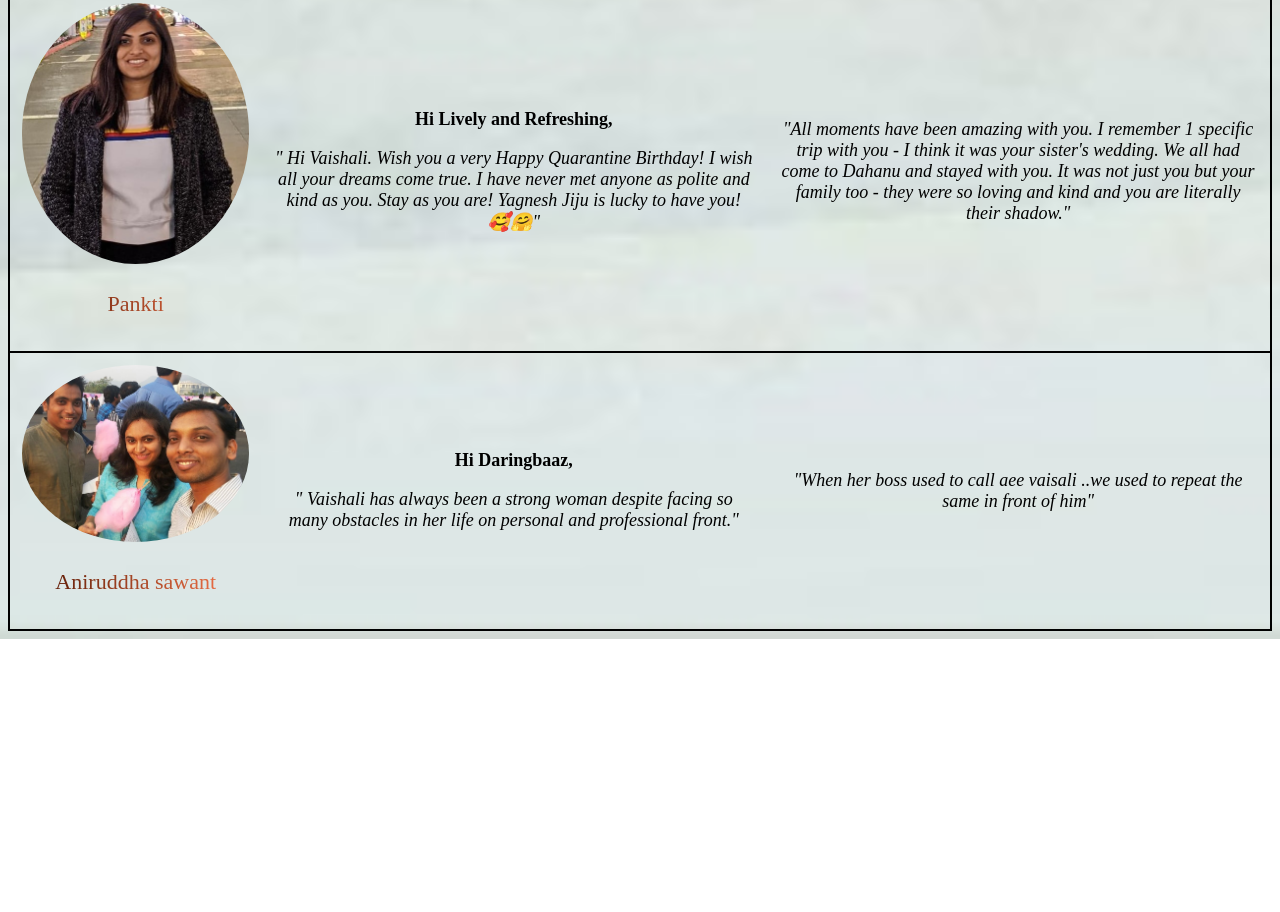
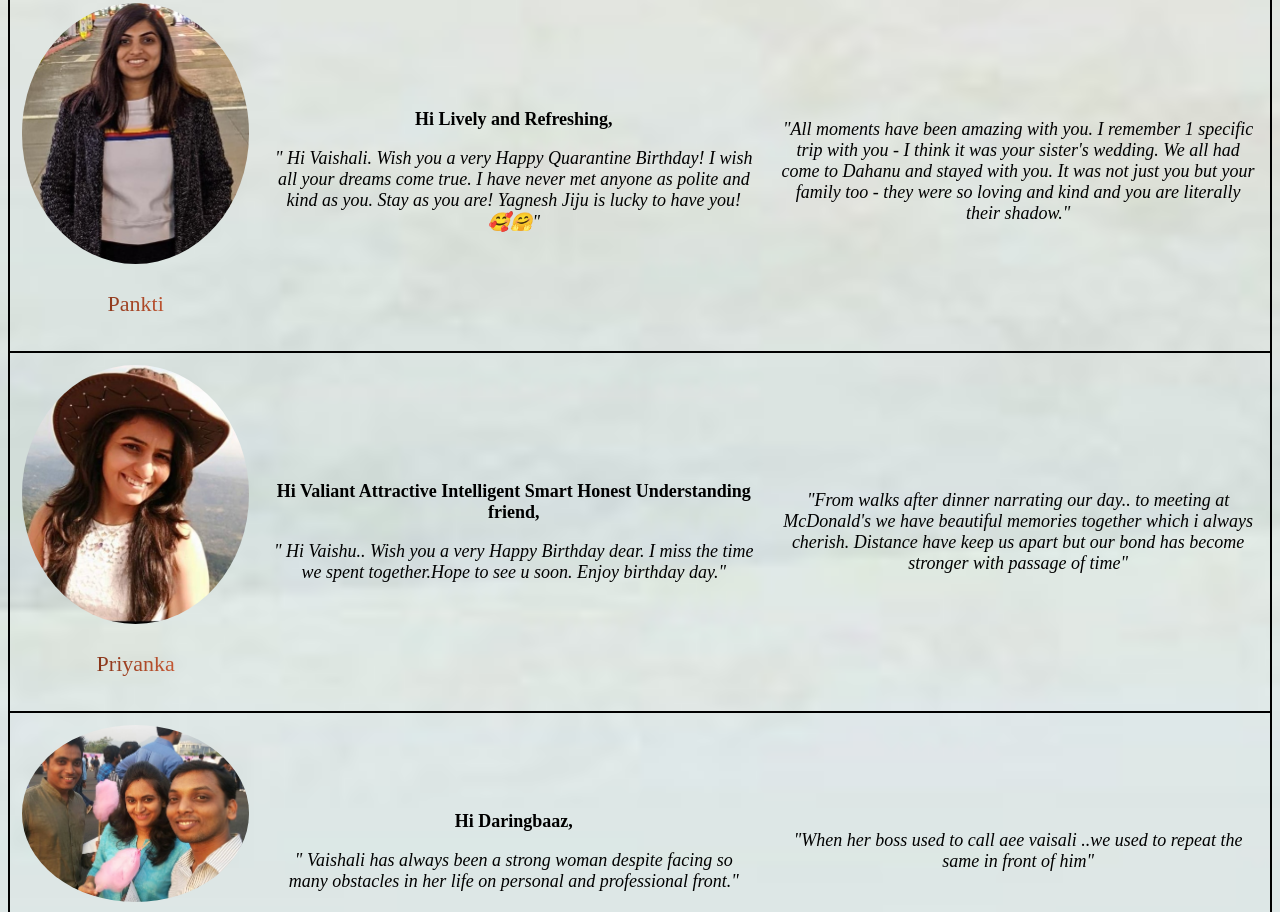
Before and after one commit to YagneshGitHub/Diary, a plain HTML site: page index.html in a window 1280 px wide. Shown: the part 5727-6639 px from the top of the page. Before the commit the page ends 6366 px from the top, so only its background shows below. Drawn offline with Linux system fonts and the light colour scheme.

Commit message:
Add files via upload

```diff
--- a/index.html
+++ b/index.html
@@ -408,7 +408,7 @@ I want to wish you all the love and happiness in the world, all of which you des
      <td>
             <div class="w3-container">
                 <!-- Quote -->
-                <b><p>Hi Very clam and adorable... ,</p></b>
+                <b><p>Hi Very calm and adorable... ,</p></b>
 
               <div class="w3-panel w3-leftbar w3-light-grey">
                     <p class="w3-xlarge w3-serif"><i>"We have lots of memories together it's school, college, hostel...That are best and unforgettable days of my life... enjoy together a lot. Shares lot of things...Spend many birthdays together... awesome days... Miss you a lot. Stay blessed and Happy Birthday"</i></p>
@@ -546,6 +546,34 @@ Well, apart from this there are so many incidents and moments that I cherish wit
       </td> <!-- end of Memory  -->
   </tr><!-- Person details End--------------------------------------------------------------------------------------------- -->
 
+               <tr><!-- Person details Start------------------------------------------------------------------------------------- -->
+     <td><img src ="Priyanka.jpeg" width=100px, height="100px">
+      <div class="name"> <p>Priyanka </p> </div> </td>
+     <td>
+            <div class="w3-container">
+                <!-- Quote -->
+                <b><p>Hi Valiant Attractive Intelligent Smart Honest Understanding friend,</p></b>
+
+              <div class="w3-panel w3-leftbar w3-light-grey">
+                    <p class="w3-xlarge w3-serif"><i>" Hi Vaishu.. Wish you a very Happy Birthday dear. I miss the time we spent together.Hope to see u soon. Enjoy birthday day."</i></p>
+                 </div>
+            </div>  <!-- End of w3 containerquote -->
+
+      </td> <!-- end of quote  -->
+
+      <td>  <!-- Start memory  -->
+            <div class="w3-container">
+                <!-- Memory -->
+                <!-- <p>The w3-panel class can be used to display quotes:</p>-->
+
+              <div class="w3-panel w3-leftbar w3-light-grey">
+                    <p class="w3-xlarge w3-serif"><i>"From walks after dinner narrating our day.. to meeting at McDonald's we have beautiful memories together which i always cherish. Distance have keep us apart but our bond has become stronger with passage of time"</i></p>
+                 </div>
+            </div>  <!-- End of w3 containermemory -->
+
+      </td> <!-- end of Memory  -->
+  </tr><!-- Person details End--------------------------------------------------------------------------------------------- -->
+
 
                <tr><!-- Person details Start------------------------------------------------------------------------------------- -->
      <td><img src ="AniruddhaSawant.jpeg" width=100px, height="100px">
```
Also changed, not shown: KhushbooMahajan.jpeg (added), Priyanka.jpeg (added).
